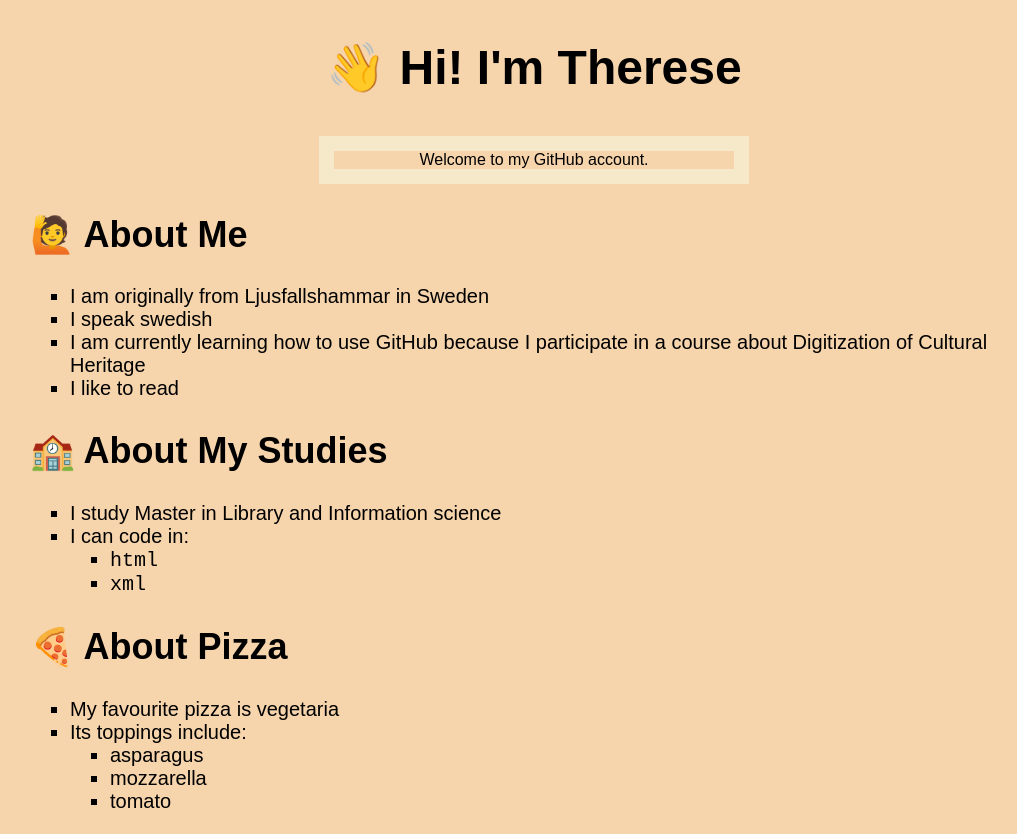
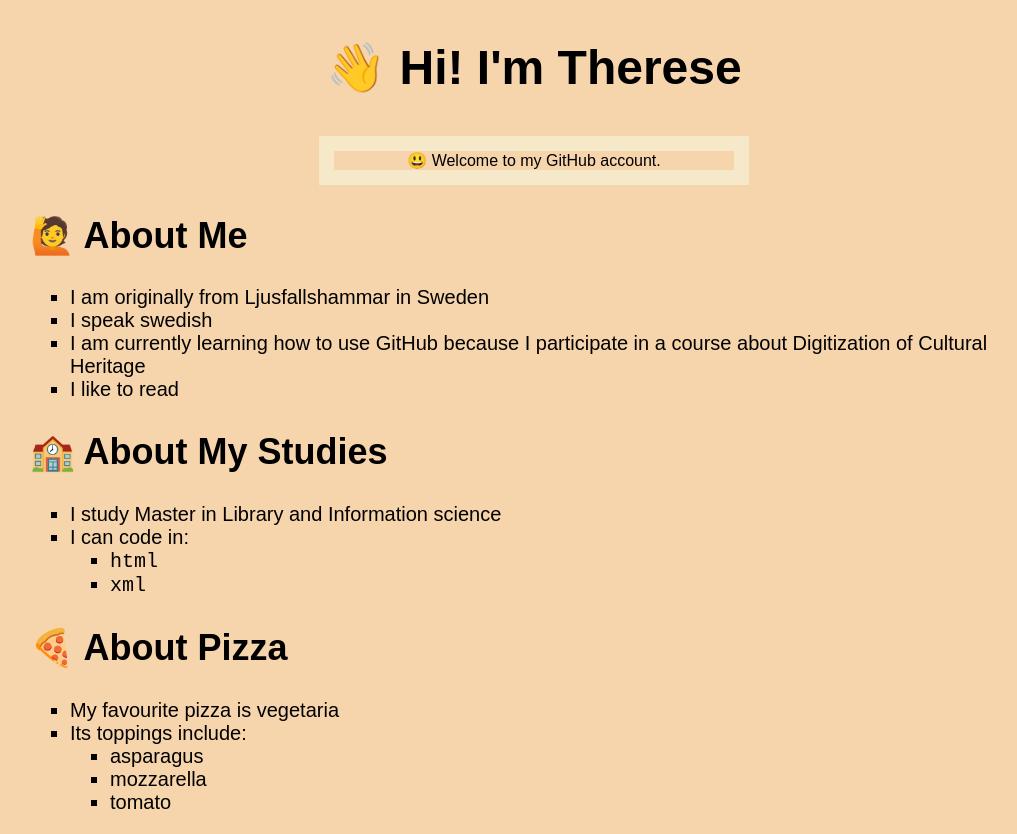
Before and after one commit to ThereseRoHj/myhomepage, a plain HTML site: page index.html in a window 1280 px wide. Shown: the whole page, without its empty margins (106-1123 px from the left). Drawn offline with Linux system fonts and the light colour scheme.

Commit message:
Update index.html

```diff
--- a/index.html
+++ b/index.html
@@ -8,7 +8,7 @@
     <body>
         <article>
         <h1>&#128075; Hi! I'm Therese</h1>
-        <p>
+        <p>&#128515;
             Welcome to my GitHub account.
         </p>
         </article>
```
